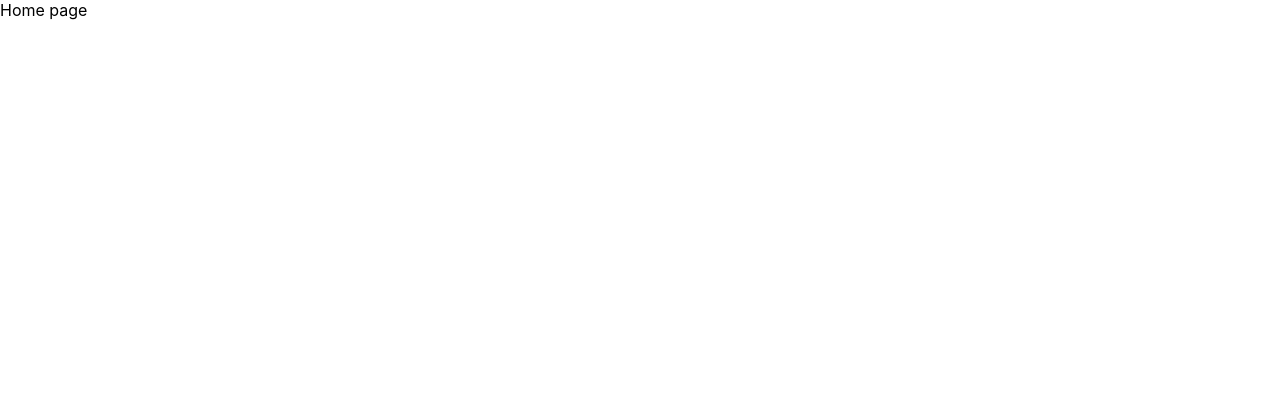
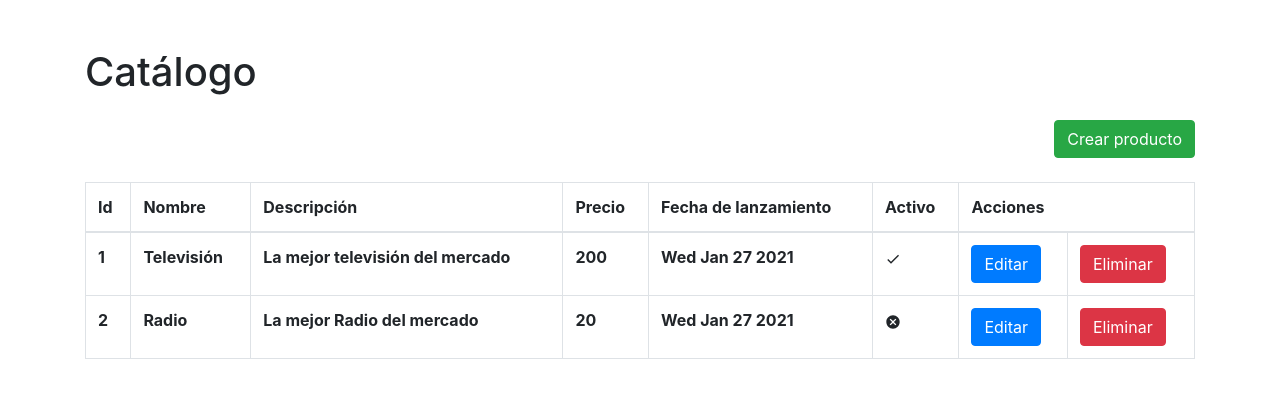
Before and after one commit to Josel95/Catalog, a React (Create React App) app in the folder app/: page / in a window 1280 px wide. Shown: the top 398 px of the page. Built offline with nearby package versions, Linux system fonts and the light colour scheme.

Commit message:
Created home page with mock data

```diff
--- a/app/package.json
+++ b/app/package.json
@@ -10,8 +10,11 @@
     "@types/node": "^12.19.15",
     "@types/react": "^16.14.2",
     "@types/react-dom": "^16.9.10",
+    "bootstrap": "^4.6.0",
     "react": "^17.0.1",
+    "react-bootstrap": "^1.4.3",
     "react-dom": "^17.0.1",
+    "react-icons": "^4.1.0",
     "react-router-dom": "^5.2.0",
     "react-scripts": "4.0.1",
     "typescript": "^4.1.3",
--- a/app/src/App.tsx
+++ b/app/src/App.tsx
@@ -1,6 +1,10 @@
 import React from 'react';
 
+import 'bootstrap/dist/css/bootstrap.min.css';
+
 import { BrowserRouter as Router, Switch, Route } from 'react-router-dom'
+
+import Container from 'react-bootstrap/Container'
 
 import { HomePage } from './pages/HomePage'
 import { CreatePage } from './pages/CreatePage'
@@ -9,11 +13,13 @@ import { EditPage } from './pages/EditPage'
 function App() {
     return (
         <Router>
-            <Switch>
-                <Route exact path="/" component={HomePage} />
-                <Route exact path="/create" component={CreatePage} />
-                <Route exact path="/edit/:id" component={EditPage} />
-            </Switch>
+            <Container className="pt-5">
+                <Switch>
+                    <Route exact path="/" component={HomePage} />
+                    <Route exact path="/create" component={CreatePage} />
+                    <Route exact path="/edit/:id" component={EditPage} />
+                </Switch>
+            </Container>
         </Router>
     );
 }
--- /dev/null
+++ b/app/src/components/ProductItem.tsx
@@ -0,0 +1,39 @@
+import React, { FC } from 'react'
+
+import { MdCheck, MdCancel } from 'react-icons/md'
+
+import Button from 'react-bootstrap/Button'
+
+import { Product } from '../entities/Product'
+
+interface Props {
+    product: Product
+}
+
+export const ProductItem: FC<Props> = ({
+    product
+}) => {
+
+    return (
+        <tr>
+            <th>{ product.id }</th>
+            <th>{ product.name }</th>
+            <th>{ product.description }</th>
+            <th>{ product.price }</th>
+            <th>{ product.releaseDate.toDateString() }</th>
+            <th>
+                {
+                    product.isActive
+                    ? <MdCheck />
+                    : <MdCancel />
+                }
+            </th>
+            <th>
+                <Button>Editar</Button>
+            </th>
+            <th>
+                <Button variant="danger">Eliminar</Button>
+            </th>
+        </tr>
+    )
+}
--- /dev/null
+++ b/app/src/components/ProductList.tsx
@@ -0,0 +1,66 @@
+import React, { FC } from 'react'
+
+import Table from 'react-bootstrap/Table'
+
+import { Product } from '../entities/Product'
+
+import { ProductItem } from './ProductItem'
+
+export const ProductList: FC = () => {
+
+    const products: Product[] = [
+        {
+            id: 1,
+            name: "Televisión",
+            description: "La mejor televisión del mercado",
+            image: "https://via.placeholder.com/100x100png?text=product%2010",
+            price: 200,
+            releaseDate: new Date('2021-01-27T00:00:00'),
+            isActive: true
+        },
+        {
+            id: 2,
+            name: "Radio",
+            description: "La mejor Radio del mercado",
+            image: "https://via.placeholder.com/100x100png?text=product%2010",
+            price: 20,
+            releaseDate: new Date('2021-01-27T00:00:00'),
+            isActive: false
+        }
+    ]
+
+    return (
+        <Table bordered hover>
+            <thead>
+                <tr>
+                    <th>
+                        Id
+                    </th>
+                    <th>
+                        Nombre
+                    </th>
+                    <th>
+                        Descripción
+                    </th>
+                    <th>
+                        Precio
+                    </th>
+                    <th>
+                        Fecha de lanzamiento
+                    </th>
+                    <th>
+                        Activo
+                    </th>
+                    <th colSpan={2}>
+                        Acciones
+                    </th>
+                </tr>
+            </thead>
+            <tbody>
+                {
+                    products.map((product: Product) => <ProductItem key={product.id} product={product}/>)
+                }
+            </tbody>
+        </Table>
+    )
+}
--- /dev/null
+++ b/app/src/entities/Product.tsx
@@ -0,0 +1,11 @@
+import { ServerStreamFileResponseOptionsWithError } from "http2";
+
+export interface Product {
+    id: number
+    name: string
+    price: number
+    description: string
+    image: string
+    releaseDate: Date
+    isActive: boolean
+}
--- a/app/src/pages/HomePage.tsx
+++ b/app/src/pages/HomePage.tsx
@@ -1,9 +1,31 @@
 import React, { FC } from 'react'
+
+import { Link } from 'react-router-dom'
+
+import Row from 'react-bootstrap/Row'
+import Col from 'react-bootstrap/Col'
+import Button from 'react-bootstrap/Button'
+
+import { ProductList } from '../components/ProductList'
 
 export const HomePage: FC = () => {
     return (
         <div>
-            Home page
+            <h1 className="mb-4">Catálogo</h1>
+
+            <Row className="mb-4">
+                <Col sm={12} className="d-flex justify-content-end">
+                    <Link to="/create">
+                        <Button variant="success">Crear producto</Button>
+                    </Link>
+                </Col>
+            </Row>
+
+            <Row>
+                <Col sm={12}>
+                    <ProductList />
+                </Col>
+            </Row>
         </div>
     )
 }
```
Also changed, not shown: 2 other files (tests, documents, lock files or other folders).
